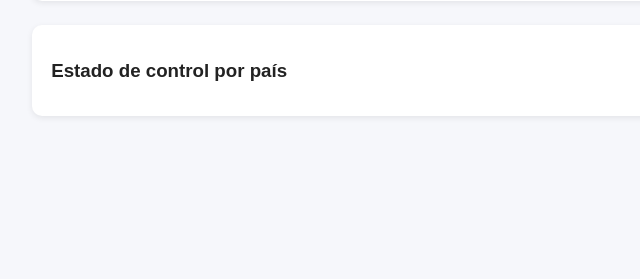
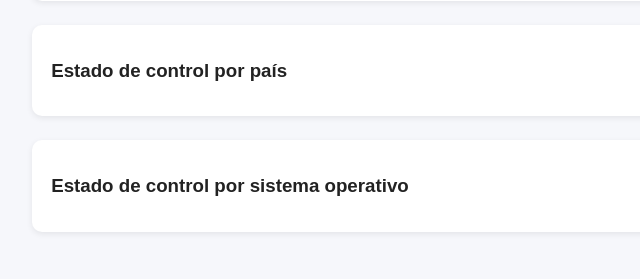
Before and after one commit to Pathdzc/FEMSA-Cifrado-, a Flask app: template templates/graficas.html in a window 1280 px wide. Shown: the part 311-590 px from the top of the page, without its empty margins (0-640 px from the left). Run offline with Flask 3, Linux system fonts and the light colour scheme; the template is opened without the code that fills it: most values are stand-ins (such as "Sample title", 1, 10 or a date in 2020); some libraries are stand-ins or nearby versions.

Commit message:
Agrega gráfica de estado de control por sistema operativo

```diff
--- a/app.py
+++ b/app.py
@@ -199,6 +199,7 @@ def graficas():
 
     estados = df["estado_control"].value_counts()
     tabla_pais = pd.crosstab(df["País"], df["estado_control"])
+    tabla_so = pd.crosstab(df["Sistema Operativo"], df["estado_control"])
 
     datos = {
         "estados": {
@@ -212,6 +213,13 @@ def graficas():
                 for estado in tabla_pais.columns
             },
         },
+        "por_so": {
+            "sistemas": tabla_so.index.tolist(),
+            "estados": {
+                estado: [int(v) for v in tabla_so[estado]]
+                for estado in tabla_so.columns
+            },
+        },
     }
     return render_template("graficas.html", datos=datos)
 
--- a/templates/graficas.html
+++ b/templates/graficas.html
@@ -15,6 +15,11 @@
 <div class="card">
   <h3>Estado de control por país</h3>
   <div id="g-pais"></div>
+</div>
+
+<div class="card">
+  <h3>Estado de control por sistema operativo</h3>
+  <div id="g-so"></div>
 </div>
 
 <script src="{{ url_for('static', filename='plotly.min.js') }}"></script>
@@ -51,6 +56,21 @@
     margin: { t: 20 },
     yaxis: { title: "Equipos" }
   }, { responsive: true });
+    const trazasSO = Object.keys(colores)
+    .filter(e => datos.por_so.estados[e])
+    .map(e => ({
+      type: "bar",
+      name: e,
+      x: datos.por_so.sistemas,
+      y: datos.por_so.estados[e],
+      marker: { color: colores[e] }
+    }));
+
+  Plotly.newPlot("g-so", trazasSO, {
+    barmode: "stack",
+    margin: { t: 20 },
+    yaxis: { title: "Equipos" }
+  }, { responsive: true });
 </script>
 {% endif %}
 {% endblock %}
```
